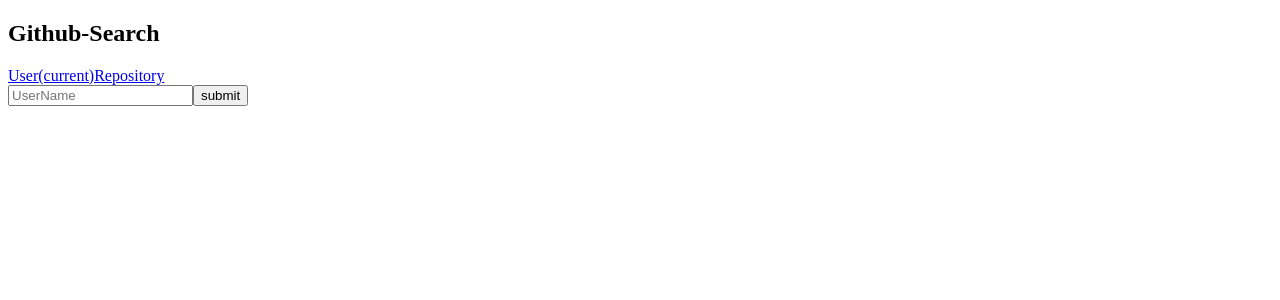
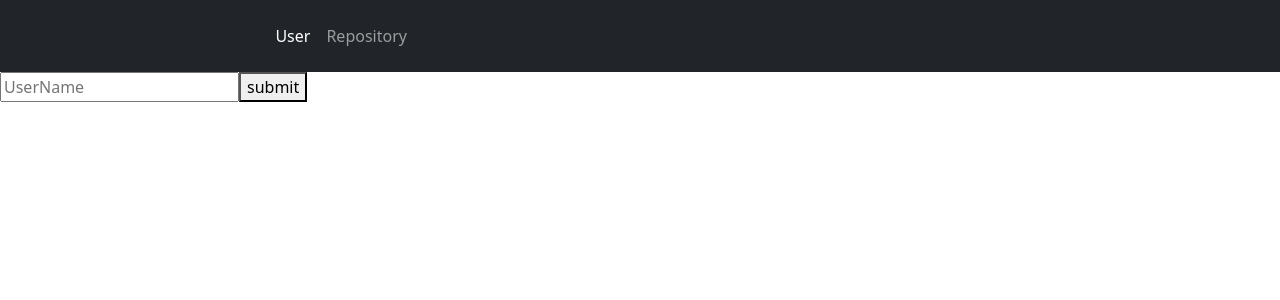
Before and after one commit to nancy88199488/Github-Search, an Angular app: page /github-form in a window 1280 px wide. Shown: the top 300 px of the page. Built offline with nearby package versions, Linux system fonts and the light colour scheme.

Commit message:
modify and update all the files

```diff
--- a/package.json
+++ b/package.json
@@ -29,6 +29,7 @@
     "@angular/compiler-cli": "~12.0.1",
     "@types/jasmine": "~3.6.0",
     "@types/node": "^12.11.1",
+    "angular-cli-ghpages": "^1.0.0-rc.1",
     "jasmine-core": "~3.7.0",
     "karma": "~6.3.0",
     "karma-chrome-launcher": "~3.1.0",
--- a/src/app/app.component.html
+++ b/src/app/app.component.html
@@ -1,13 +1,12 @@
-<nav class="navbar navbar-expand-lg navbar-dark bg-dark">
-<h1>{{title}}</h1>
+
+ <nav class="navbar navbar-expand-lg navbar-dark bg-dark">
+       <h1>{{title}}</h1>
   <div class="collapse navbar-collapse" id="navbarNavAltMarkup">
     <div class="navbar-nav">
-      <a class="nav-item nav-link active" routerLink="github-form">User<span class="sr-only">(current)</span></a>
+      <a class="nav-item nav-link active" routerLink="github-form">User<span class="sr-only"></span></a>
       <a class="nav-item nav-link" routerLink="/github">Repository</a>
     </div>
   </div>
 </nav>
 
-
-
 <router-outlet></router-outlet>
--- a/src/app/github-form/github-form.component.html
+++ b/src/app/github-form/github-form.component.html
@@ -1,3 +1,4 @@
+
 <form (ngSubmit)="submitUserName()">
     <input type="text" name="user"[(ngModel)]="user" placeholder="UserName">
     <button type="submit"> submit</button>
--- a/src/styles.css
+++ b/src/styles.css
@@ -1 +1,2 @@
 /* You can add global styles to this file, and also import other style files */
+@import "~bootstrap/dist/css/bootstrap.css";
```
Also changed, not shown: 1 other file (tests, documents, lock files or other folders).
